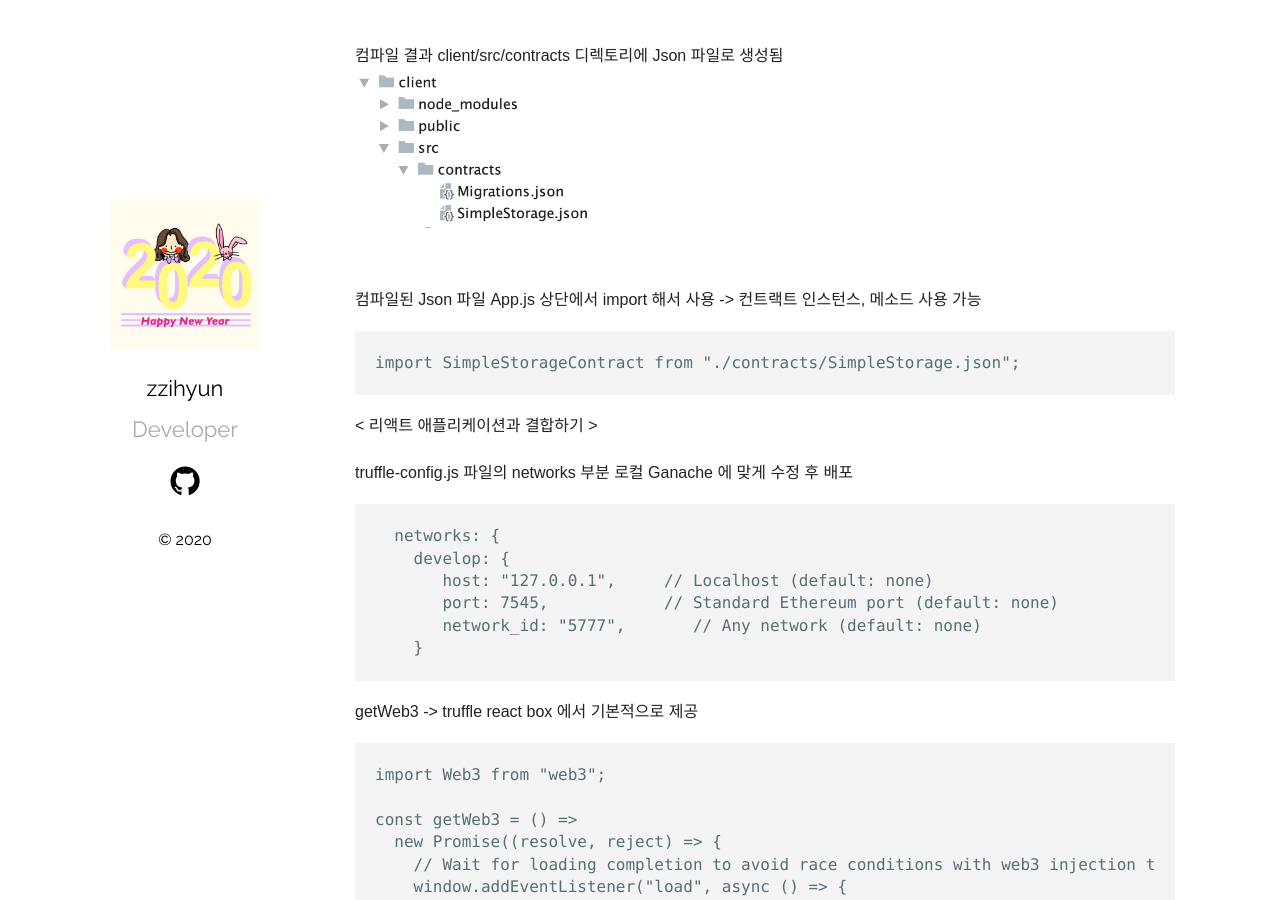
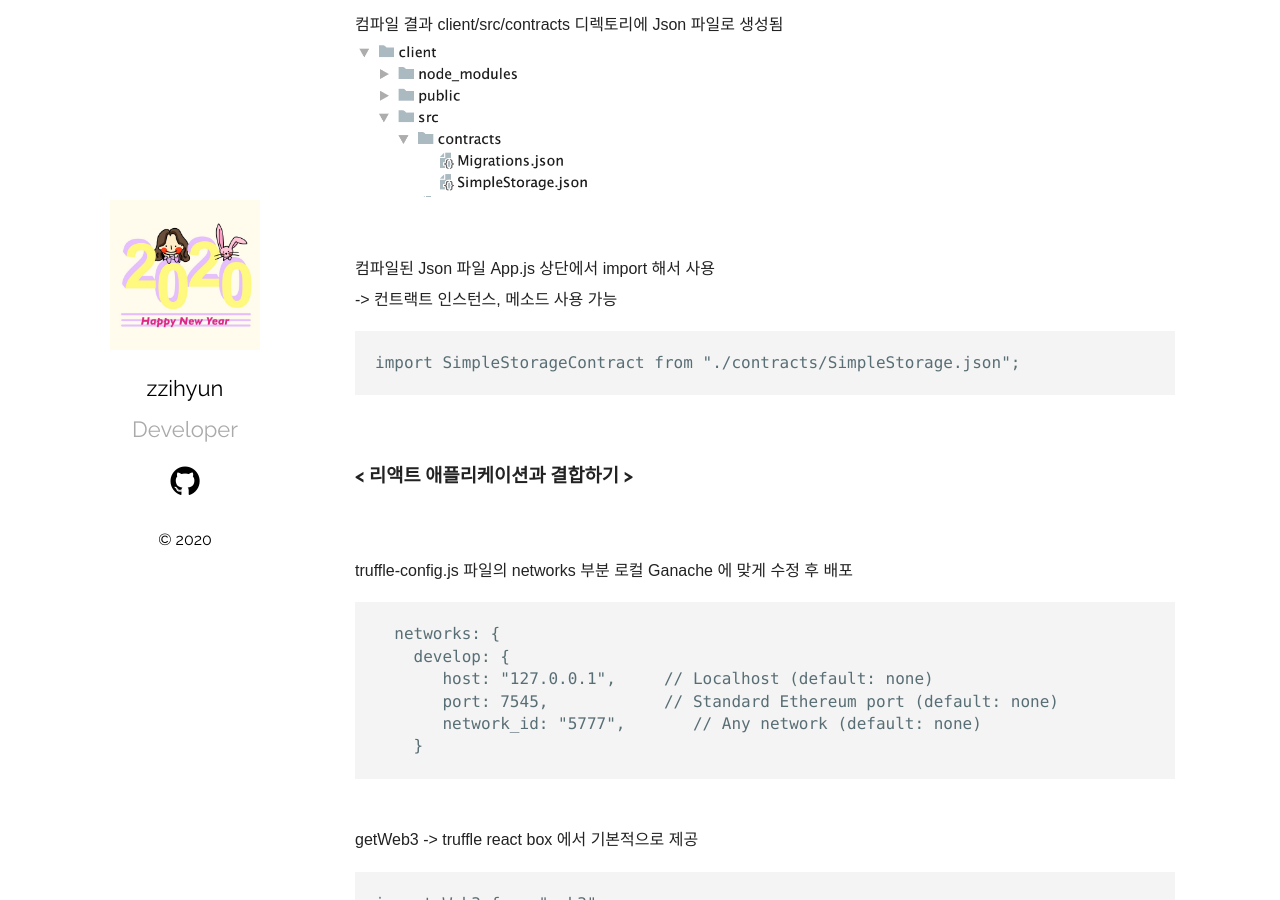
Before and after one commit to jhhhj1002/jhhhj1002.github.io, a Jekyll site: the page built from _posts/2020-03-29-Truffle-in-Blockchain-03.markdown, in a window 1280 px wide and 900 px high, scrolled down 1519 px. Built offline with Jekyll 4.4.1, drawn with Linux system fonts in a browser that asks for light colours.

Commit message:
Update 2020-03-29-Truffle-in-Blockchain-03.markdown

````diff
--- a/_posts/2020-03-29-Truffle-in-Blockchain-03.markdown
+++ b/_posts/2020-03-29-Truffle-in-Blockchain-03.markdown
@@ -6,7 +6,6 @@ date:   2020-03-29 16:38:36 +0530
 categories: Blockchain Dapp Truffle
 ---
 
-<br/>
 <br/>
 
 <h3>< 트러플 리액트 박스 열어보기 ></h3>
@@ -39,12 +38,14 @@ react-dapp 프로젝트의 구조 ( dapp-example 프로젝트와 비교할 때,
 
 <br/>
 컴파일된 Json 파일 App.js 상단에서 import 해서 사용
-  -> 컨트랙트 인스턴스, 메소드 사용 가능
+        -> 컨트랙트 인스턴스, 메소드 사용 가능
 ```
 import SimpleStorageContract from "./contracts/SimpleStorage.json";
 ```
 
-< 리액트 애플리케이션과 결합하기 >
+<br/>
+<h3>< 리액트 애플리케이션과 결합하기 ></h3>
+<br/>
 
 truffle-config.js 파일의 networks 부분 로컬 Ganache 에 맞게 수정 후 배포
 ```
@@ -56,6 +57,7 @@ truffle-config.js 파일의 networks 부분 로컬 Ganache 에 맞게 수정 후
     }
 ```
 
+<br/>
 getWeb3 -> truffle react box 에서 기본적으로 제공
 ```
 import Web3 from "web3";
````
